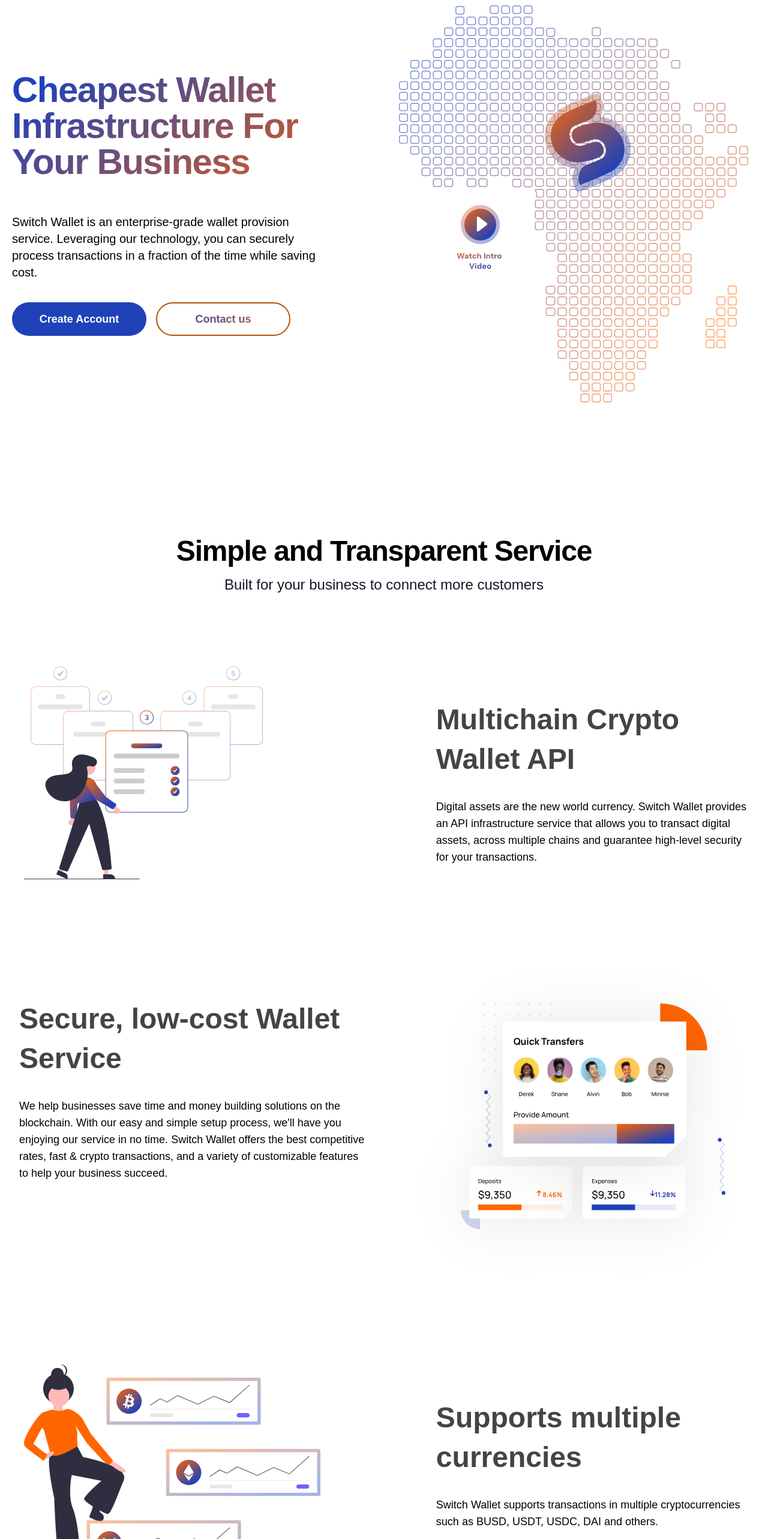
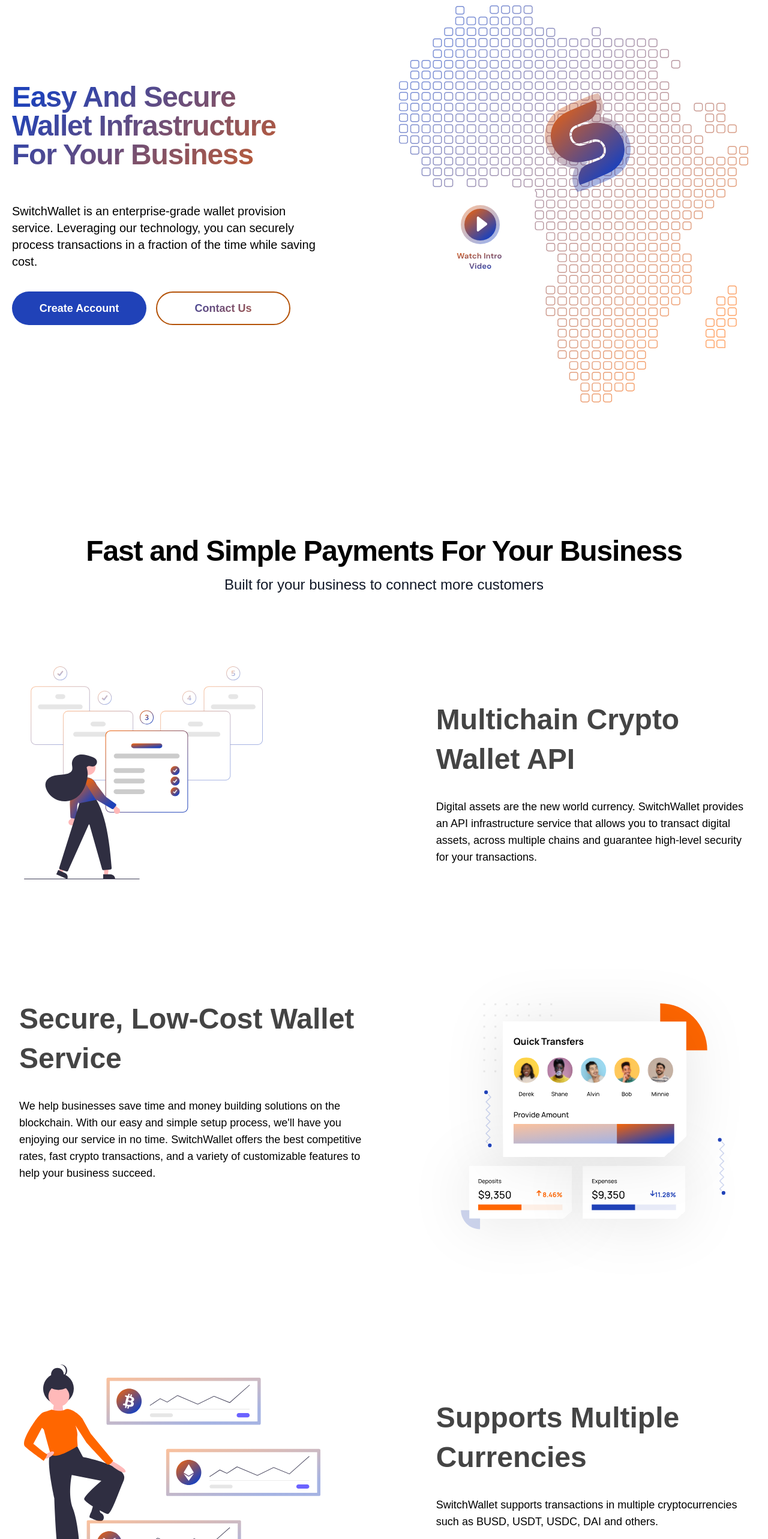
Before and after one commit to johnmartins-hillary/switchwallet, a React (Create React App) app: page / in a window 1280 px wide. Shown: the part 160-2726 px from the top of the page at 60% size. Built offline with nearby package versions, Linux system fonts and the light colour scheme.

Commit message:
Updated the home and pricing page

```diff
--- a/src/components/Footer.jsx
+++ b/src/components/Footer.jsx
@@ -8,7 +8,7 @@
                 <div className="grid grid-cols-1 gap-8 lg:grid-cols-3">
                     <div>
                         <img src="assets/images/logo.svg" className="mr-5" alt="logo" />
-                        <p className="max-w-md mt-4 text-lg font-dmsans text-[#2f3033]">The cheapest wallet infrastructure for startups and businesses. Built and secured by XendFinance.</p>
+                        <p className="max-w-md mt-4 text-lg font-dmsans text-[#2f3033]">The lowest cost wallet infrastructure for startups and businesses. Built and secured by the award-winning technical team at Xend Finance.</p>
                     </div>
                     <div className="grid grid-cols-1 gap-8 lg:col-span-2 sm:grid-cols-2 lg:grid-cols-3">
                         <div>
--- a/src/pages/Home.jsx
+++ b/src/pages/Home.jsx
@@ -13,11 +13,11 @@
                     <div className="flex flex-wrap items-center sm:-mx-3">
                         <div className="w-full md:w-1/2 md:px-3">
                             <div className="w-full pb-6 space-y-6 sm:max-w-md lg:max-w-lg md:space-y-4 lg:space-y-8 xl:space-y-9 sm:pr-5 lg:pr-0 md:pb-0">
-                                <h1 className="text-3xl md:text-6xl md:text-left text-gradient font-bold tracking-tight md:mt-0 mt-10 mb-14 capitalize">Cheapest Wallet Infrastructure for your business</h1>
-                                <p className="mx-auto text-base text-black sm:max-w-md lg:text-xl md:max-w-3xl">Switch Wallet is an enterprise-grade wallet provision service. Leveraging our technology, you can securely process transactions in a fraction of the time while saving cost.</p>
+                                <h1 className="text-3xl md:text-5xl md:text-left text-gradient font-bold tracking-tight md:mt-0 mt-10 mb-14 capitalize">Easy And Secure Wallet Infrastructure for your business</h1>
+                                <p className="mx-auto text-base text-black sm:max-w-md lg:text-xl md:max-w-3xl">SwitchWallet is an enterprise-grade wallet provision service. Leveraging our technology, you can securely process transactions in a fraction of the time while saving cost.</p>
                                 <div className="relative flex flex-col sm:flex-row sm:space-x-4">
                                     <a href="https://stg-integrations.switchwallet.io/auth/register" target="_blank" rel="noopener noreferrer" className="flex items-center justify-center w-full px-6 py-3 mb-3 text-white bg-[#2042B8] sm:mb-0 hover:bg-[#2546bd] sm:w-auto font-dmsans text-lg font-bold rounded-full md:w-56">Create Account</a>
-                                    <Link to="/contact" className="flex items-center justify-center px-6 py-3 text-gray-500 bg-gray-100 hover:bg-gray-200 hover:text-gray-600 border-2 border-gradient text-gradient font-dmsans text-lg font-bold rounded-full md:w-56">Contact us</Link>
+                                    <Link to="/contact" className="flex items-center justify-center px-6 py-3 text-gray-500 bg-gray-100 hover:bg-gray-200 hover:text-gray-600 border-2 border-gradient text-gradient font-dmsans text-lg font-bold rounded-full md:w-56">Contact Us</Link>
                                 </div>
                             </div>
                         </div>
@@ -30,7 +30,7 @@
 
             <section className="py-4 my-12 md:my-0">
                 <div className='text-center md:my-32'>
-                    <h2 className="box-border m-0 text-2xl font-semibold leading-tight tracking-tight text-black border-solid sm:text-4xl md:text-5xl">Simple and Transparent Service</h2>
+                    <h2 className="box-border m-0 text-2xl font-semibold leading-tight tracking-tight text-black border-solid sm:text-4xl md:text-5xl">Fast and Simple Payments For Your Business</h2>
                     <p className="box-border mt-4 text-base md:text-2xl leading-normal text-gray-900 border-solid">Built for your business to connect more customers</p>
                 </div>
                 <div className="max-w-7xl mx-auto flex flex-col md:flex-row mt-12 md:mt-0">
@@ -43,7 +43,7 @@
                     </div>
                     <div className="flex flex-col w-full lg:w-2/4 p-8">
                         <p className="text-2xl md:text-5xl my-4 leading-relaxed md:leading-snug font-rubik font-bold text-[#444444]">Multichain Crypto Wallet API</p>
-                        <p className="font-dmsans font-normal text-base md:text-lg my-2 md:my-4 text-black">Digital assets are the new world currency. Switch Wallet provides an API infrastructure service that allows you to transact digital assets, across multiple chains and guarantee high-level security for your transactions.</p>
+                        <p className="font-dmsans font-normal text-base md:text-lg my-2 md:my-4 text-black">Digital assets are the new world currency. SwitchWallet provides an API infrastructure service that allows you to transact digital assets, across multiple chains and guarantee high-level security for your transactions.</p>
                     </div>
                 </div>
             </section>
@@ -51,8 +51,8 @@
             <section className="md:py-4">
                 <div className="max-w-7xl mx-auto flex flex-col md:flex-row my-12 md:my-20">
                     <div className="flex flex-col w-full lg:w-3/5 p-8 md:order-1 order-2">
-                        <h1 className="text-2xl md:text-5xl my-4 leading-relaxed md:leading-snug font-rubik font-bold text-[#444444]">Secure, low-cost Wallet  Service</h1>
-                        <p className="font-dmsans font-normal text-base md:text-lg my-2 md:my-4 text-black">We help businesses save time and money building solutions on the blockchain. With our easy and simple setup process, we'll have you enjoying our service in no time. Switch Wallet offers the best competitive rates, fast & crypto transactions, and a variety of customizable features to help your business succeed.</p>
+                        <h1 className="text-2xl md:text-5xl my-4 leading-relaxed md:leading-snug font-rubik font-bold text-[#444444]">Secure, Low-Cost Wallet Service</h1>
+                        <p className="font-dmsans font-normal text-base md:text-lg my-2 md:my-4 text-black">We help businesses save time and money building solutions on the blockchain. With our easy and simple setup process, we'll have you enjoying our service in no time. SwitchWallet offers the best competitive rates, fast crypto transactions, and a variety of customizable features to help your business succeed.</p>
                     </div>
                     <div className="flex flex-col lg:w-3/5 justify-center w-full lg:-mt-12 md:order-2 order-1">
                         <div className="relative flex flex-col min-w-0 break-words w-full">
@@ -76,8 +76,8 @@
                         </div>
                     </div>
                     <div className="flex flex-col w-full lg:w-2/4 p-8">
-                        <p className="text-2xl md:text-5xl my-4 leading-relaxed md:leading-snug font-rubik font-bold text-[#444444]">Supports multiple currencies</p>
-                        <p className="font-dmsans font-normal text-base md:text-lg my-2 md:my-4 text-black">Switch Wallet supports transactions in multiple cryptocurrencies such as BUSD, USDT, USDC,  DAI and others.</p>
+                        <p className="text-2xl md:text-5xl my-4 leading-relaxed md:leading-snug font-rubik font-bold text-[#444444] capitalize">Supports Multiple Currencies</p>
+                        <p className="font-dmsans font-normal text-base md:text-lg my-2 md:my-4 text-black">SwitchWallet supports transactions in multiple cryptocurrencies such as BUSD, USDT, USDC,  DAI and others.</p>
                     </div>
                 </div>
             </section>
@@ -98,10 +98,10 @@
                                 <div className="w-[70px] h-[70px] flex items-center justify-center bg-primary rounded-2xl mb-8">
                                     <img src='assets/images/rocket.svg' alt='Rocket' className="w-full h-full" />
                                 </div>
-                                <h2 className="text-2xl md:text-3xl mb-5 font-rubik font-bold text-[#444444]">Switch Wallet For Startup</h2>
-                                <p className="text-black">A new wave of wallet infrastructure solutions for Startups. Switch Wallet is a wallet funding platform that provides the seamless transaction of multiple cryptocurrencies for Startups</p>
+                                <h2 className="text-2xl md:text-3xl mb-5 font-rubik font-bold text-[#444444] capitalize">SwitchWallet For Startups</h2>
+                                <p className="text-black">A new wave of wallet infrastructure solutions for Startups. SwitchWallet is a wallet funding platform that provides the seamless transaction of multiple cryptocurrencies for Startups</p>
                                 <Link to="#">
-                                    <button type='button' className='p-3 md:w-56 w-40 mt-10 cursor-pointer font-dmsans font-bold text-lg text-center text-gradient bg-transparent border-2 border-gradient rounded-full focus:outline-none flex items-center justify-center md:gap-5 gap-2' onClick={navigate("/global-brands")}>
+                                    <button type='button' className='p-3 md:w-56 w-40 mt-10 cursor-pointer font-dmsans font-bold text-lg text-center text-gradient bg-transparent border-2 border-gradient rounded-full focus:outline-none flex items-center justify-center md:gap-5 gap-2' onClick={() => navigate("/global-brands")}>
                                         Get Started
                                         <svg width="21" height="21" viewBox="0 0 21 21" fill="none" xmlns="http://www.w3.org/2000/svg">
                                             <path d="M17.3914 10.5001L17.9909 9.90061L18.5904 10.5001L17.9909 11.0996L17.3914 10.5001ZM4.67402 11.3479C4.20577 11.3479 3.82619 10.9684 3.82619 10.5001C3.82619 10.0319 4.20577 9.65229 4.67402 9.65229V11.3479ZM12.904 4.81364L17.9909 9.90061L16.7919 11.0996L11.705 6.01265L12.904 4.81364ZM17.9909 11.0996L12.904 16.1866L11.705 14.9876L16.7919 9.90061L17.9909 11.0996ZM17.3914 11.3479H4.67402V9.65229H17.3914V11.3479Z" fill="url(#paint0_linear_195_746)" />
@@ -121,10 +121,10 @@
                                 <div className="w-[70px] h-[70px] flex items-center justify-center bg-primary rounded-2xl mb-8">
                                     <img src='assets/images/wallet.svg' alt='Wallet' className="w-full h-full" />
                                 </div>
-                                <h2 className="text-2xl md:text-3xl mb-5 font-rubik font-bold text-[#444444]">Switch Wallet For Enterprise</h2>
+                                <h2 className="text-2xl md:text-3xl mb-5 font-rubik font-bold text-[#444444] capitalize">SwitchWallet For Enterprise</h2>
                                 <p className="text-black md:pb-6">Value for businesses with easy and convenient access to the most affordable wallet provider service that has a solid infrastructure and excellent support.</p>
                                 <Link to="#">
-                                    <button type='button' className='p-3 md:w-56 w-40 mt-10 cursor-pointer font-dmsans font-bold text-lg text-center text-gradient bg-transparent border-2 border-gradient rounded-full focus:outline-none flex items-center justify-center md:gap-5 gap-2' onClick={navigate("/global-brands")}>
+                                    <button type='button' className='p-3 md:w-56 w-40 mt-10 cursor-pointer font-dmsans font-bold text-lg text-center text-gradient bg-transparent border-2 border-gradient rounded-full focus:outline-none flex items-center justify-center md:gap-5 gap-2' onClick={() => navigate("/global-brands")}>
                                         Get Started
                                         <svg width="21" height="21" viewBox="0 0 21 21" fill="none" xmlns="http://www.w3.org/2000/svg">
                                             <path d="M17.3914 10.5001L17.9909 9.90061L18.5904 10.5001L17.9909 11.0996L17.3914 10.5001ZM4.67402 11.3479C4.20577 11.3479 3.82619 10.9684 3.82619 10.5001C3.82619 10.0319 4.20577 9.65229 4.67402 9.65229V11.3479ZM12.904 4.81364L17.9909 9.90061L16.7919 11.0996L11.705 6.01265L12.904 4.81364ZM17.9909 11.0996L12.904 16.1866L11.705 14.9876L16.7919 9.90061L17.9909 11.0996ZM17.3914 11.3479H4.67402V9.65229H17.3914V11.3479Z" fill="url(#paint0_linear_195_746)" />
@@ -144,7 +144,7 @@
                                 <div className="w-[70px] h-[70px] flex items-center justify-center bg-primary rounded-2xl mb-8">
                                     <img src='assets/images/community.svg' alt='Community' className="w-full h-full" />
                                 </div>
-                                <h2 className="text-2xl md:text-3xl mb-5 font-rubik font-bold text-[#444444]">Switch Wallet For Global Brand</h2>
+                                <h2 className="text-2xl md:text-3xl mb-5 font-rubik font-bold text-[#444444]">SwitchWallet For Global Brands</h2>
                                 <p className="text-black md:pb-6">A new generation wallet  service provider. We provide a cost-efficient and scalable solution for Global brands that want to build blockchain solutions and services.</p>
                                 <Link to="#">
                                     <button type='button' className='p-3 md:w-56 w-40 mt-10 cursor-pointer font-dmsans font-bold text-lg text-center text-gradient bg-transparent border-2 border-gradient rounded-full focus:outline-none flex items-center justify-center md:gap-5 gap-2' onClick={navigate("/global-brands")}>
```
Also changed, not shown: src/pages/Pricing.jsx (+4 -4 lines).
